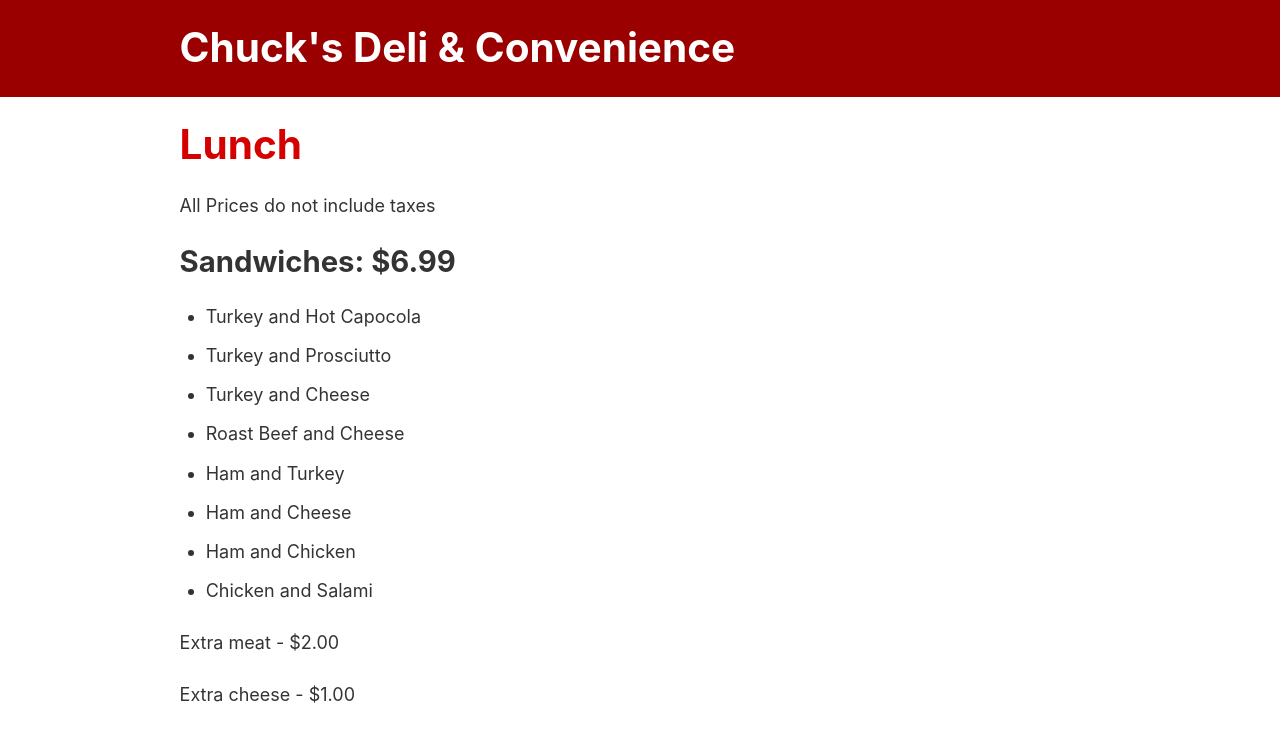
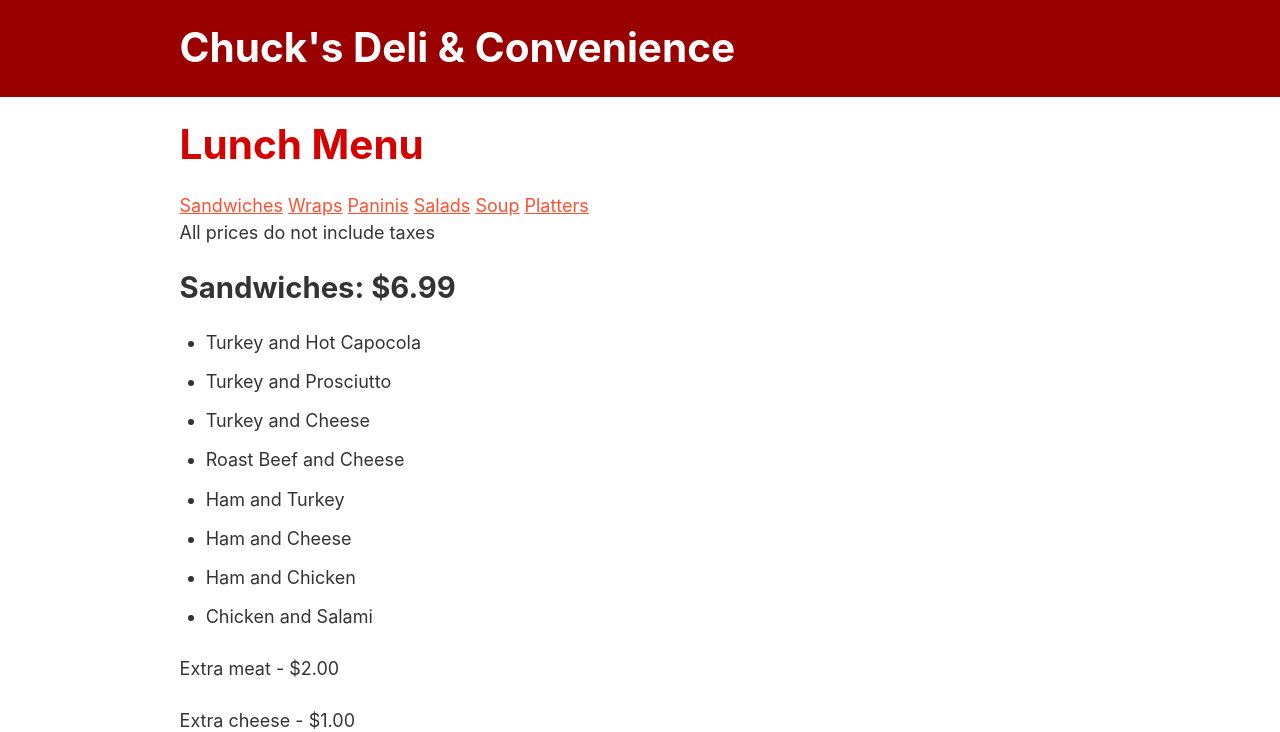
Before and after one commit to ccp92/chucks-deli, a Gatsby site: page /lunch in a window 1280 px wide. Shown: the top 732 px of the page. Built offline with nearby package versions, Linux system fonts and the light colour scheme; Gatsby itself is replaced by a stand-in of ours.

Commit message:
Add anchor tags to lunch menu

```diff
--- a/src/pages/lunch.tsx
+++ b/src/pages/lunch.tsx
@@ -2,14 +2,17 @@ import React from "react"
 
 import Layout from "../components/layout"
 import Seo from "../components/seo"
-import Menu from "./menu"
+import MenuSection from "./menu"
 
 const LunchPage = () => (
   <Layout>
-    <Seo title="Lunch" />
-    <h1>Lunch</h1>
-    <p>All Prices do not include taxes</p>
-    <Menu header="Sandwiches" price="$6.99">
+    <Seo title="Lunch Menu" />
+    <h1>Lunch Menu</h1>
+    <a href="#sandwiches">Sandwiches</a> <a href="#wraps">Wraps</a>{" "}
+    <a href="#paninis">Paninis</a> <a href="#salads">Salads</a>{" "}
+    <a href="#soup">Soup</a> <a href="#platters">Platters</a>
+    <p>All prices do not include taxes</p>
+    <MenuSection header="Sandwiches" price="$6.99" anchor="sandwiches">
       <li>Turkey and Hot Capocola</li>
       <li>Turkey and Prosciutto</li>
       <li>Turkey and Cheese</li>
@@ -18,11 +21,10 @@ const LunchPage = () => (
       <li>Ham and Cheese</li>
       <li>Ham and Chicken</li>
       <li>Chicken and Salami</li>
-    </Menu>
+    </MenuSection>
     <p>Extra meat - $2.00</p>
     <p>Extra cheese - $1.00</p>
-
-    <Menu header="Wraps" price="$6.99">
+    <MenuSection header="Wraps" price="$6.99" anchor="wraps">
       <li>Chicken Salad</li>
       <li>Tuna Salad</li>
       <li>Egg Salad</li>
@@ -33,9 +35,8 @@ const LunchPage = () => (
       <li>Vegetarian</li>
       <li>Turkey Club</li>
       <li>Chicken Caeser</li>
-    </Menu>
-
-    <Menu header="Paninis" price="$6.99">
+    </MenuSection>
+    <MenuSection header="Paninis" price="$6.99" anchor="paninis">
       <li>Chicken Bacon</li>
       <li>Chicken with Pickled Vegetables</li>
       <li>Croque Monsieur</li>
@@ -51,9 +52,8 @@ const LunchPage = () => (
       <li>Brie Cheese</li>
       <li>Grilled Vegetables</li>
       <li>Chicken Parmesan</li>
-    </Menu>
-
-    <Menu header="Salads">
+    </MenuSection>
+    <MenuSection header="Salads" anchor="salads">
       <li>Garden Salad</li>
       <p>S: $5.99 / L: $7.99</p>
       <li>Caesar Salad</li>
@@ -64,17 +64,15 @@ const LunchPage = () => (
       <p>S: $6.99 / L: $8.99</p>
       <li>Chicken Caesar Salad</li>
       <p>S: $7.99 / L: $9.99</p>
-    </Menu>
-
-    <Menu header="Soup">
+    </MenuSection>
+    <MenuSection header="Soup" anchor="soup">
       <p>S: $3.99 / L: $5.49</p>
-    </Menu>
-
-    <Menu header="Platters" price="$11.49">
+    </MenuSection>
+    <MenuSection header="Platters" price="$11.49" anchor="platters">
       <li>Club Sandwich Platter</li>
       <li>Smoked Meat Platter</li>
       <li>California Club Platter</li>
-    </Menu>
+    </MenuSection>
   </Layout>
 )
 
--- a/src/pages/menu.tsx
+++ b/src/pages/menu.tsx
@@ -4,16 +4,17 @@ interface MenuProps {
   children?: React.ReactNode
   header: string
   price?: string
+  anchor: string
 }
 
-const Menu = ({children, header, price}: MenuProps) => {
+const MenuSection = ({children, header, price, anchor}: MenuProps) => {
   let headerSection = header;
 
   if (price) {
     headerSection += `: ${price}`;
   }
   return (
-    <div>
+    <div id={anchor}>
       <h2>{headerSection}</h2>
       <ul>
         {children}
@@ -22,4 +23,4 @@ const Menu = ({children, header, price}: MenuProps) => {
   )
 }
 
-export default Menu
+export default MenuSection
```
